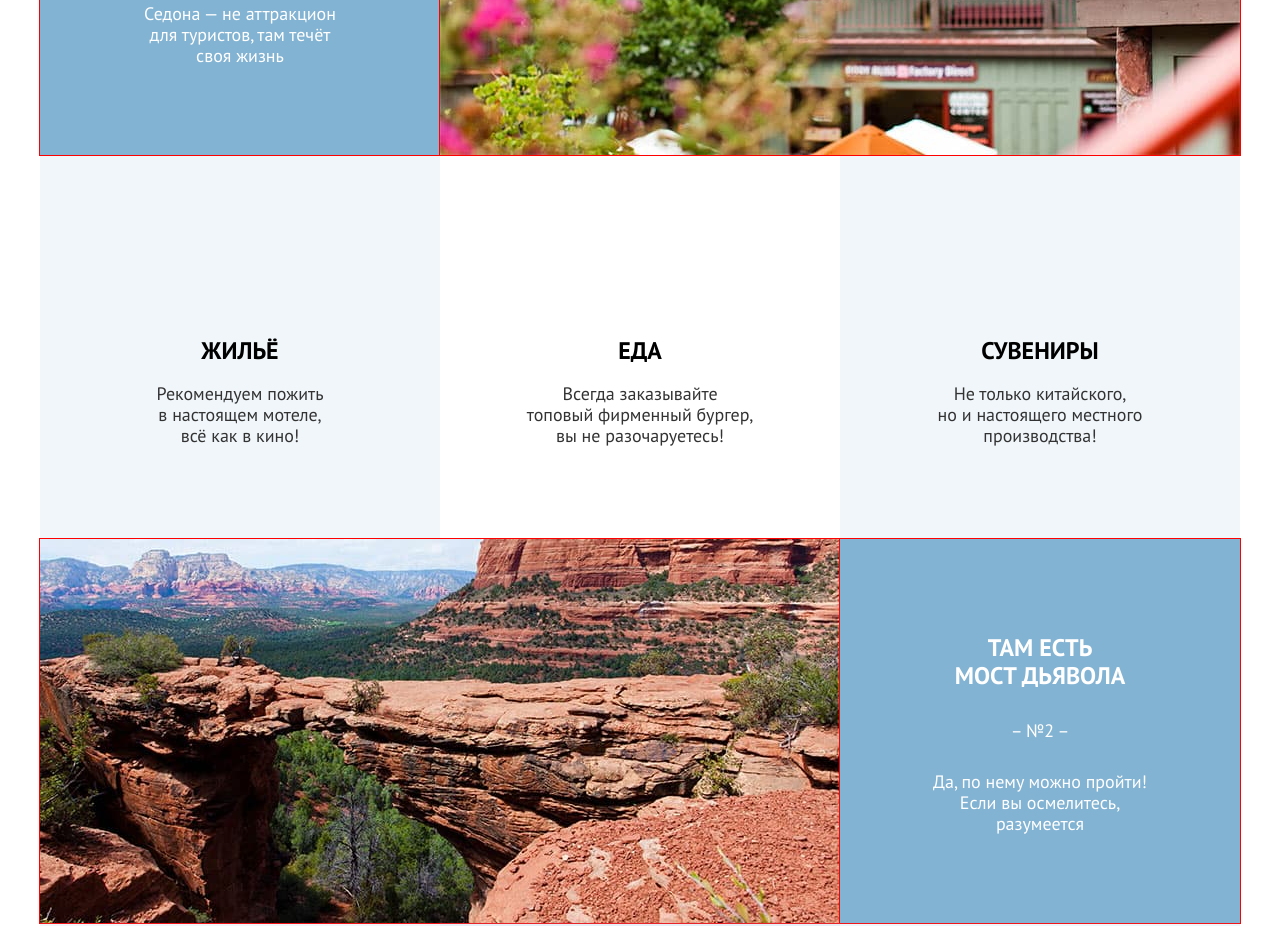
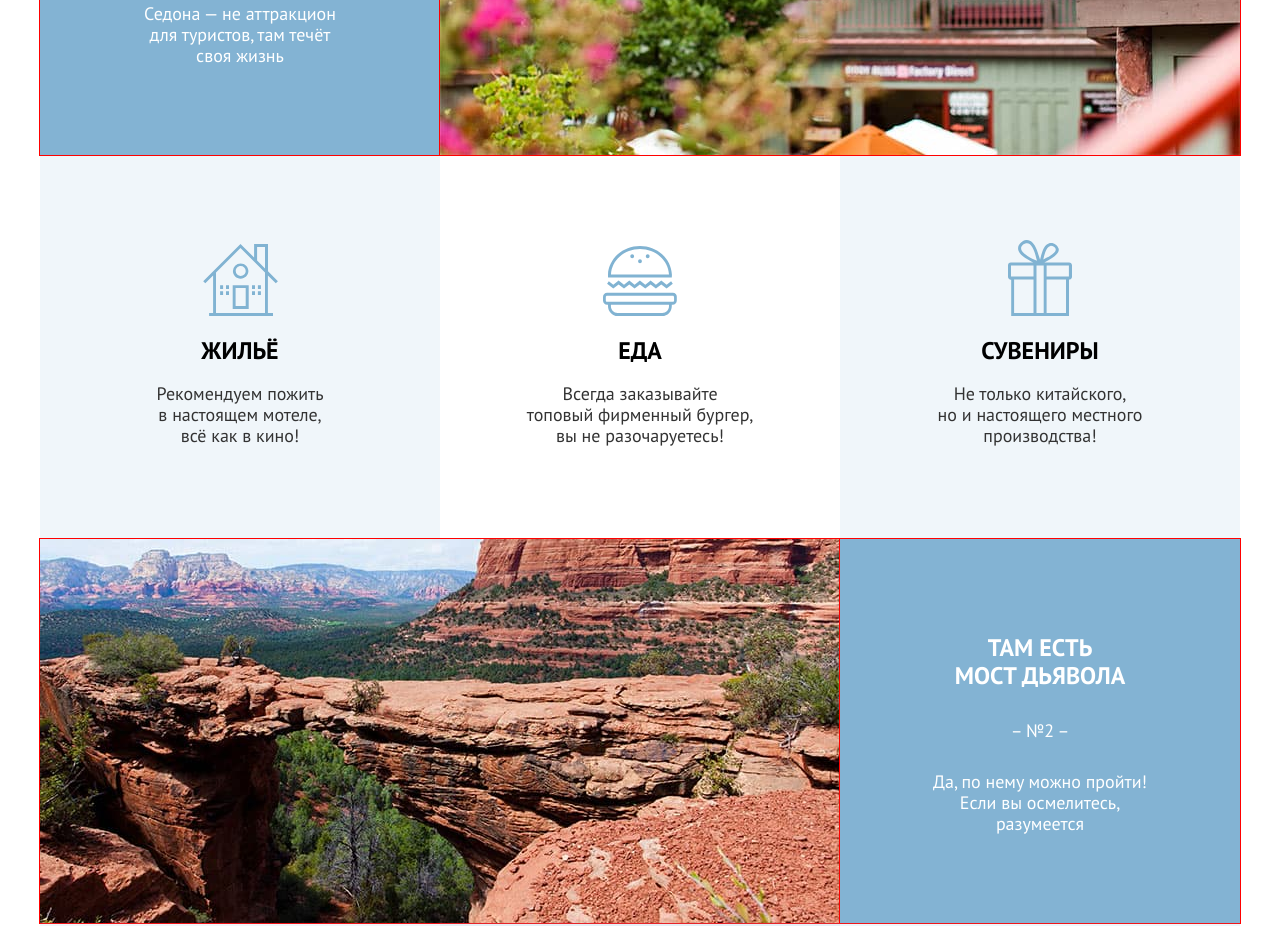
Before and after one commit to kozyrek/1889875-sedona-32, a plain HTML site: page index.html in a window 1280 px wide. Shown: the part 1064-1990 px from the top of the page. Drawn offline with Linux system fonts and the light colour scheme.

Commit message:
Микросетки на флексах для всех страниц
добавлены иконки для подсписка преимуществ (жилье, еда, сувениры)

```diff
--- a/css/styles.css
+++ b/css/styles.css
@@ -200,6 +200,22 @@ img {
   padding: 95px 82px 50px;
   font-weight: 400;
   background-color: rgba(131, 179, 211, 0.12);
+  background-repeat: no-repeat;
+}
+
+.advantages-item-home {
+  background-image: url("../img/icons/icon-home.svg");
+  background-position: 163px 89px;
+}
+
+.advantages-item-food {
+  background-image: url("../img/icons/icon-food.svg");
+  background-position: 163px 91px;
+}
+
+.advantages-item-souvenir {
+  background-image: url("../img/icons/icon-souvenir.svg");
+  background-position: 168px 85px;
 }
 
 .advantages-item-container {
```
Also changed, not shown: img/icons/icon-food.svg (added), img/icons/icon-home.svg (added), img/icons/icon-souvenir.svg (added).
